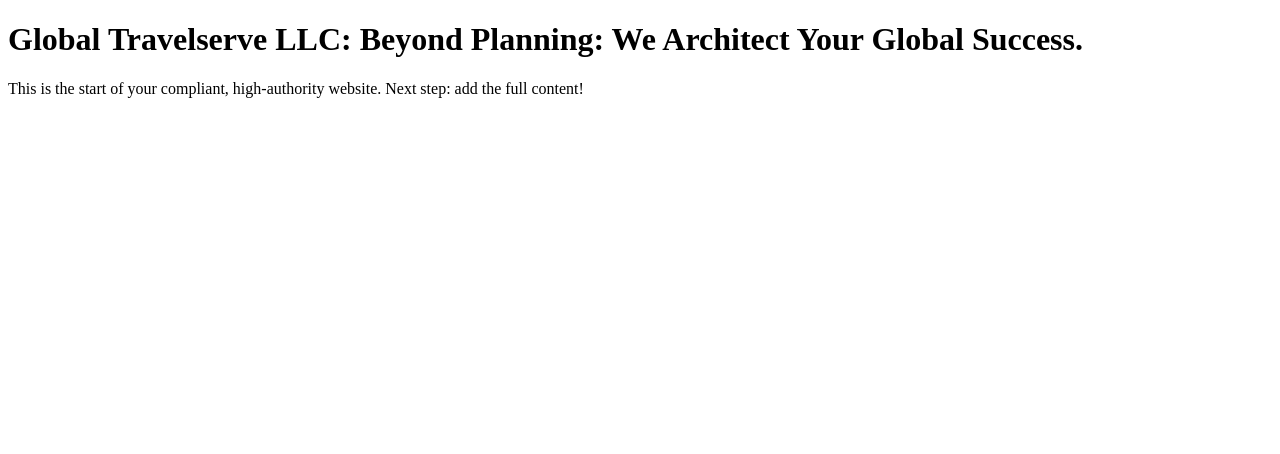
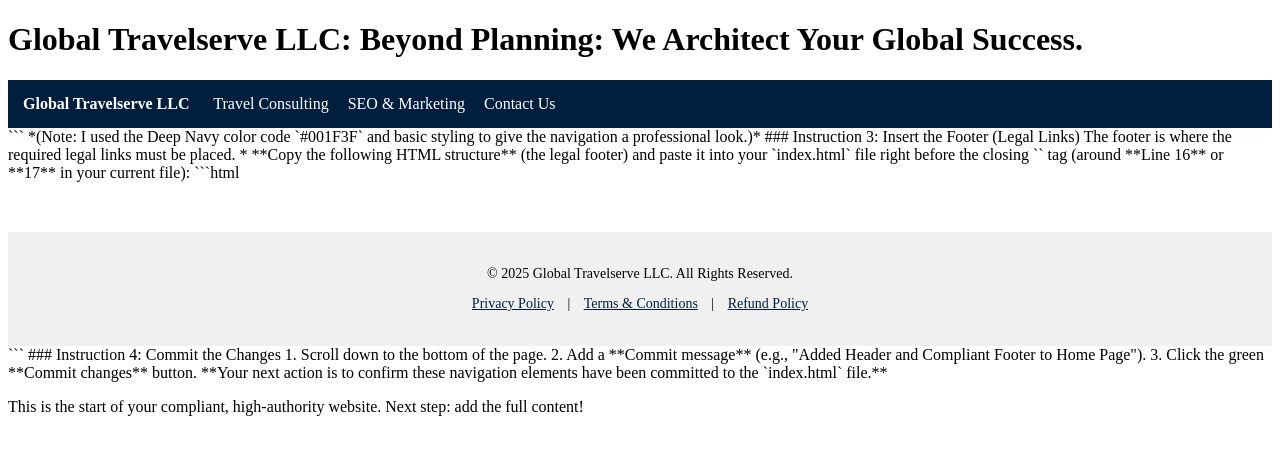
Before and after one commit to GTSwebsite/GTS, a plain HTML site: page index.html in a window 1280 px wide. Drawn offline with Linux system fonts and the light colour scheme.

Commit message:
Added Header and Compliant Footer to Home Page
Added Header and Compliant Footer to Home Page

````diff
--- a/index.html
+++ b/index.html
@@ -7,6 +7,39 @@
 </head>
 <body>
     <h1>Global Travelserve LLC: Beyond Planning: We Architect Your Global Success.</h1>
+    <nav style="padding: 15px; background-color: #001F3F; color: white;">
+        <a href="index.html" style="color: white; text-decoration: none; margin-right: 20px; font-weight: bold;">Global Travelserve LLC</a>
+        <a href="travel-consulting.html" style="color: white; text-decoration: none; margin-right: 15px;">Travel Consulting</a>
+        <a href="seo-marketing.html" style="color: white; text-decoration: none; margin-right: 15px;">SEO & Marketing</a>
+        <a href="contact-us.html" style="color: white; text-decoration: none;">Contact Us</a>
+    </nav>
+    ```
+*(Note: I used the Deep Navy color code `#001F3F` and basic styling to give the navigation a professional look.)*
+
+### Instruction 3: Insert the Footer (Legal Links)
+
+The footer is where the required legal links must be placed.
+
+* **Copy the following HTML structure** (the legal footer) and paste it into your `index.html` file right before the closing `</body>` tag (around **Line 16** or **17** in your current file):
+
+```html
+    <footer style="padding: 20px; background-color: #f0f0f0; text-align: center; margin-top: 50px; font-size: 14px;">
+        <p>&copy; 2025 Global Travelserve LLC. All Rights Reserved.</p>
+        <p>
+            <a href="privacy-policy.html" style="color: #001F3F; margin: 0 10px;">Privacy Policy</a> |
+            <a href="terms-conditions.html" style="color: #001F3F; margin: 0 10px;">Terms & Conditions</a> |
+            <a href="refund-policy.html" style="color: #001F3F; margin: 0 10px;">Refund Policy</a>
+        </p>
+    </footer>
+    ```
+
+### Instruction 4: Commit the Changes
+
+1.  Scroll down to the bottom of the page.
+2.  Add a **Commit message** (e.g., "Added Header and Compliant Footer to Home Page").
+3.  Click the green **Commit changes** button.
+
+**Your next action is to confirm these navigation elements have been committed to the `index.html` file.**
     <p>This is the start of your compliant, high-authority website. Next step: add the full content!</p>
 </body>
 </html>
````
